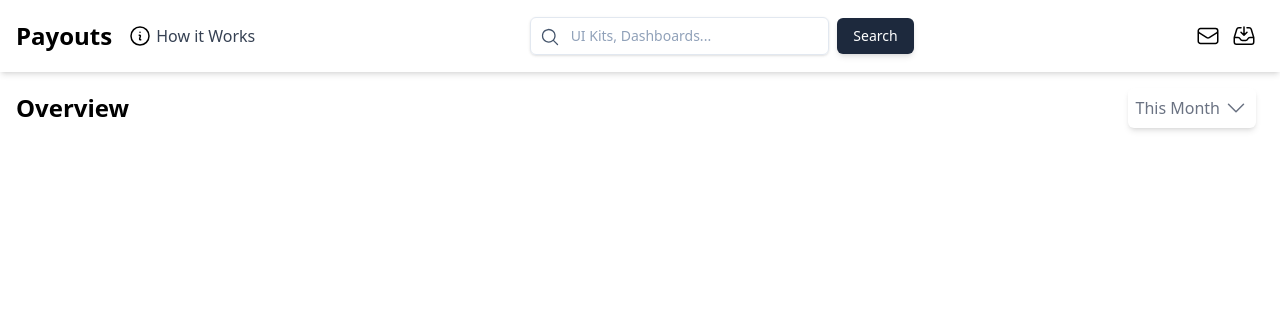
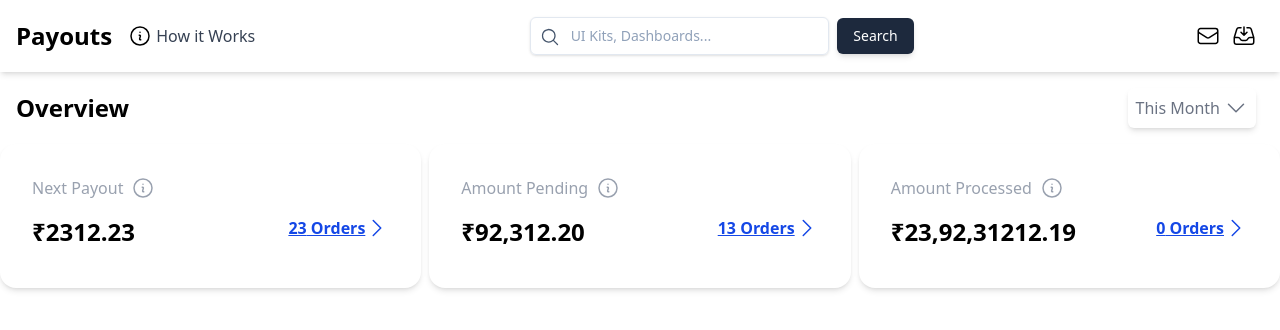
Before and after one commit to sanemi07/90-daysmern-devops, a React (Vite) app in the folder week8/tailwind/: page / in a window 1280 px wide. Shown: the top 330 px of the page. Built offline with nearby package versions, Linux system fonts and the light colour scheme.

Commit message:
feat: enhance ReveneuCard component with hover effects and update App layout

```diff
--- a/week8/tailwind/src/App.jsx
+++ b/week8/tailwind/src/App.jsx
@@ -1,15 +1,22 @@
-import { useState } from 'react'
+
 import ReveneuCard from './components/ReveneuCard'
 import Navbar from './components/Navbar'
 import Overview from './components/Overview'
 
 function App() {
-  const [count, setCount] = useState(0)
+
+
 
   return (
     <div >
       <Navbar></Navbar>
       <Overview></Overview>
+      <div className='grid grid-cols-1 md:grid-cols-3 gap-2'>
+        <ReveneuCard   title={"Next Payout"} amount={"2312.23"} orders={"23"}></ReveneuCard>
+        <ReveneuCard title={"Amount Pending"} amount={"92,312.20"} orders={"13"}></ReveneuCard>
+        <ReveneuCard title={"Amount Processed"} amount={"23,92,31212.19"} orders={"0"} ></ReveneuCard>
+
+      </div>
 
    </div>
 
--- a/week8/tailwind/src/components/ReveneuCard.jsx
+++ b/week8/tailwind/src/components/ReveneuCard.jsx
@@ -2,7 +2,7 @@ import React from 'react'
 
 const ReveneuCard = ({title,amount,orders}) => {
   return (
-    <div className='bg-white p-8 shadow-md rounded-2xl '>
+    <div className='bg-white p-8 shadow-md rounded-2xl hover:shadow-lg transition-shadow duration-300  hover:bg-blue-400 hover:text-white cursor-pointer'>
         <div className='flex gap-2 text-gray-400 font-medium mb-4 '>{title}
                   <svg xmlns="http://www.w3.org/2000/svg" fill="none" viewBox="0 0 24 24" stroke-width="1.5" stroke="currentColor" class="size-6">
                   <path stroke-linecap="round" stroke-linejoin="round" d="m11.25 11.25.041-.02a.75.75 0 0 1 1.063.852l-.708 2.836a.75.75 0 0 0 1.063.853l.041-.021M21 12a9 9 0 1 1-18 0 9 9 0 0 1 18 0Zm-9-3.75h.008v.008H12V8.25Z" />
```
